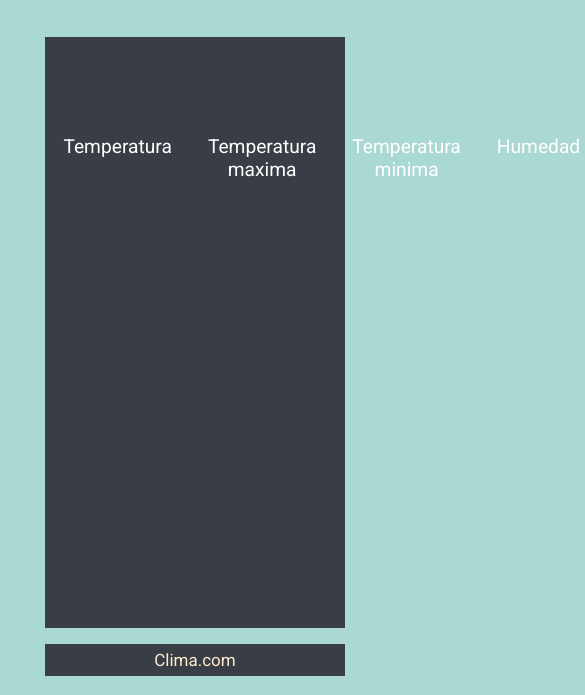
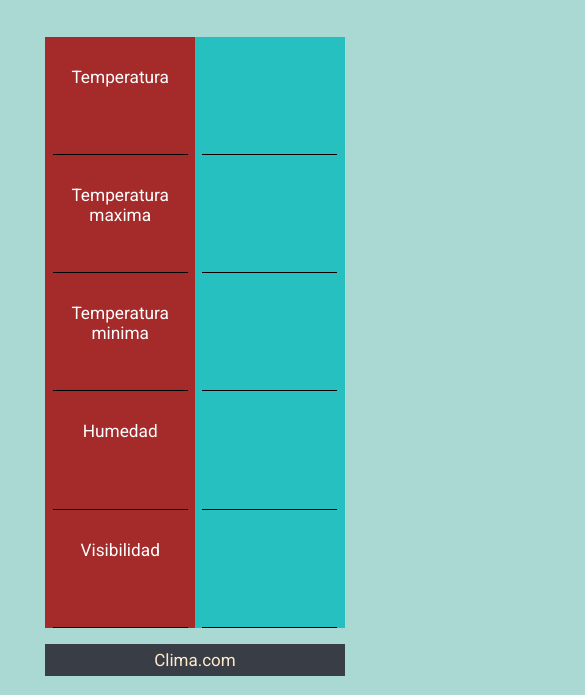
Before and after one commit to misael-github/api-del-clima, a plain HTML site: page index.html in a window 390 px wide. Shown: the part 149-844 px from the top of the page, 585 px wide, since content can reach past the window. Drawn offline with Linux system fonts and the light colour scheme; no server answers.

Commit message:
diseño responsive y colores

```diff
--- a/estilos.css
+++ b/estilos.css
@@ -7,7 +7,7 @@ body {
 .title {
   width: 80%;
   height: 20%;
-  background-color: #00adb5;
+  background-color: rgb(36, 207, 207);
   color: black;
   text-align: center;
   margin: auto;
@@ -39,29 +39,38 @@ h1 {
 }
 .titulos {
   display: flex;
-  height: 10rem;
   justify-content: space-around;
   font-size: 1.2rem;
-  width: 100%;
+  margin-bottom: 15%;
+  height: 20%;
+  background-color: brown;
+  align-items: center;
+
 }
 .parrafos {
-  width: 10rem;
-  height: 10rem;
+  width: 20%;
+  height: 50%;
+  /* justify-content: center; */
+  align-items: center;
+
 }
-.clima-valores {
+.container-valores {
   display: flex;
   justify-content: space-around;
+  background-color: rgb(36, 207, 207, 0.7) ;
+
 }
 .valores {
-  width: 10rem;
-  height: 10rem;
+  width: 20%;
+  height: 50%;
+  border-right: black solid 1.5px ;
 }
-p {
+/* p {
   margin-top: 5rem;
   margin-bottom: 4rem;
   padding: 18px;
-  color: #fff;
-}
+   color: #fff;
+} */
 
 footer {
   width: 80%;
@@ -76,15 +85,55 @@ footer {
   font-size: 17px;
 }
 
-@media (min-width: 320) and (max-width: 479) {
+
+@media  (max-width: 768px) {
   #contenedor {
-      display: flex;
+    display: flex;
+
+  }
+  .titulos {
+    display: flex;
     flex-direction: column;
+    height: 100%;
+    width: 50%;
+    background-color: brown;
+    /* text-align: center; */
+
   }
+  .container-valores {
+    display: flex;
+    flex-direction: column;
+    background-color: rgb(36, 207, 207, 0.9);
+    width: 50%;
+    height: 100%;
+
+  }
+  .valores {
+    width: 90%;
+    height: 80%;
+    margin-top: 30px;
+    border-bottom: black solid 1.5px ;
+    border-right: none;
+    margin-left: auto;
+    margin-right: auto;
+  }
+  .parrafos {
+    width: 90%;
+    height: 80%;
+    /* font-size: 90%; */
+    /* margin: auto; */
+    margin-top: 30px;
+    font-size: 90%;
+    border-bottom: black solid 1.5px ;
+
+  }
+
+
+  p {
+    margin-top: 0;
+    margin-bottom: 0;
+
+
+  }
+
 }
-@media (min-width: 479) and (max-width: 768px) {
-    #contenedor {
-      display: flex;
-    flex-direction: column;
-  }
-}
--- a/index.html
+++ b/index.html
@@ -31,7 +31,7 @@
                 <p>Visibilidad</p>
             </div>
         </div>
-        <div class="clima-valores">
+        <div class="container-valores">
             <div class="valores">
                 <p id="temperatura"></p>
             </div>
```
